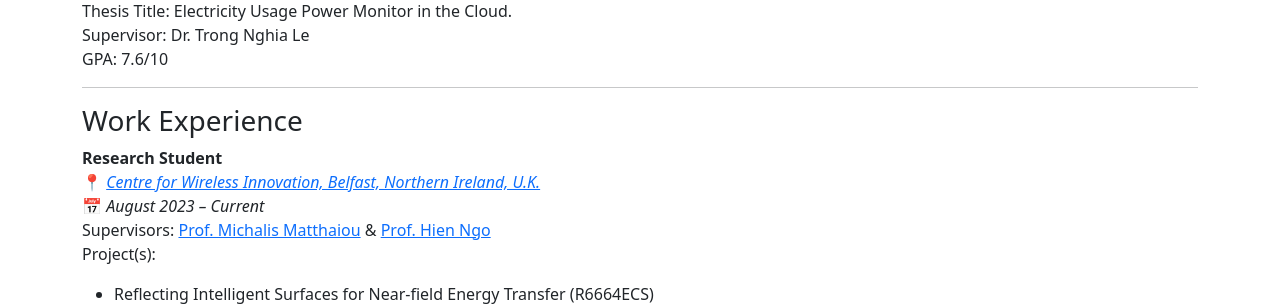
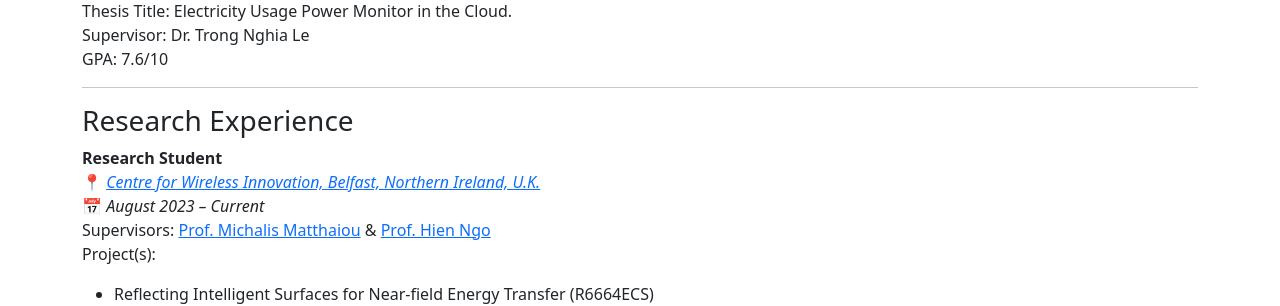
Before and after one commit to thienduchua/thienduchua.github.io, a Jekyll site: the page built from index.md, in a window 1280 px wide. Shown: the part 911-1217 px from the top of the page. Built offline with Jekyll 4.4.1, drawn with Linux system fonts in a browser that asks for light colours.

Commit message:
Update index.md

```diff
--- a/index.md
+++ b/index.md
@@ -56,7 +56,7 @@ GPA: 7.6/10
 
 ---
 
-### Work Experience
+### Research Experience
 
 **Research Student**
 📍 [*Centre for Wireless Innovation, Belfast, Northern Ireland, U.K.*](https://www.qub.ac.uk/research-centres/cwi/)
```
